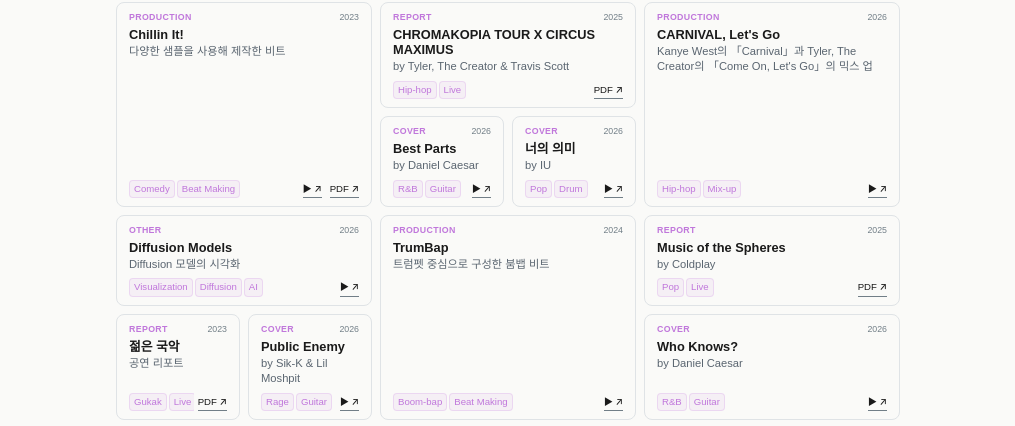
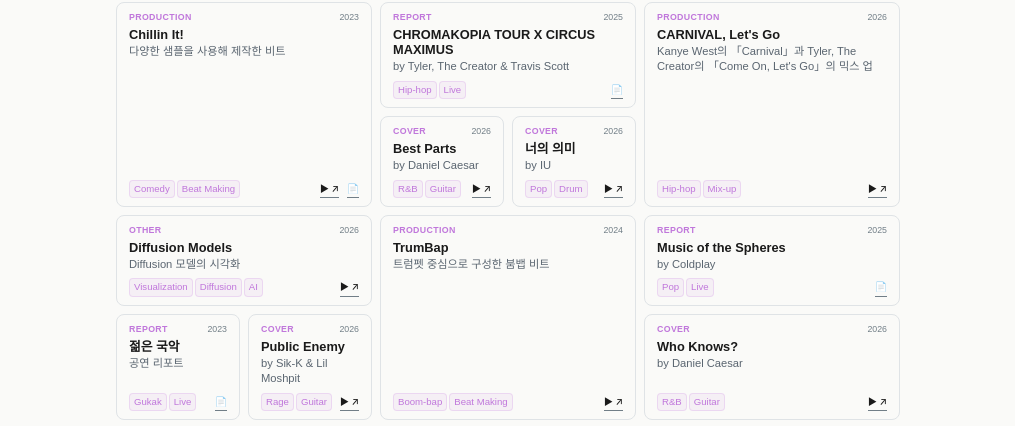
Before and after one commit to sonluos/woochive, a React (Vite) app: page /works in a window 1280 px wide. Shown: the part 343-769 px from the top of the page, without its empty margins (132-1147 px from the left). Built offline with nearby package versions, Linux system fonts and the light colour scheme.

Commit message:
style: replace PDF text with document icon

```diff
--- a/src/components/ResearchCard.tsx
+++ b/src/components/ResearchCard.tsx
@@ -51,7 +51,7 @@ function ResearchProjectCard({ project }: ResearchProjectCardProps) {
             target="_blank"
             rel="noopener noreferrer"
           >
-            PDF ↗
+            📄
           </a>
         )}
       </div>
@@ -116,7 +116,7 @@ function PublicationCard({ entry }: PublicationCardProps) {
               target="_blank"
               rel="noopener noreferrer"
             >
-              PDF ↗
+              📄
             </a>
           </div>
         )}
--- a/src/pages/Works.tsx
+++ b/src/pages/Works.tsx
@@ -49,7 +49,7 @@ export default function Works() {
                         target="_blank"
                         rel="noopener noreferrer"
                       >
-                        PDF ↗
+                        📄
                       </a>
                     )}
                   </div>
```
